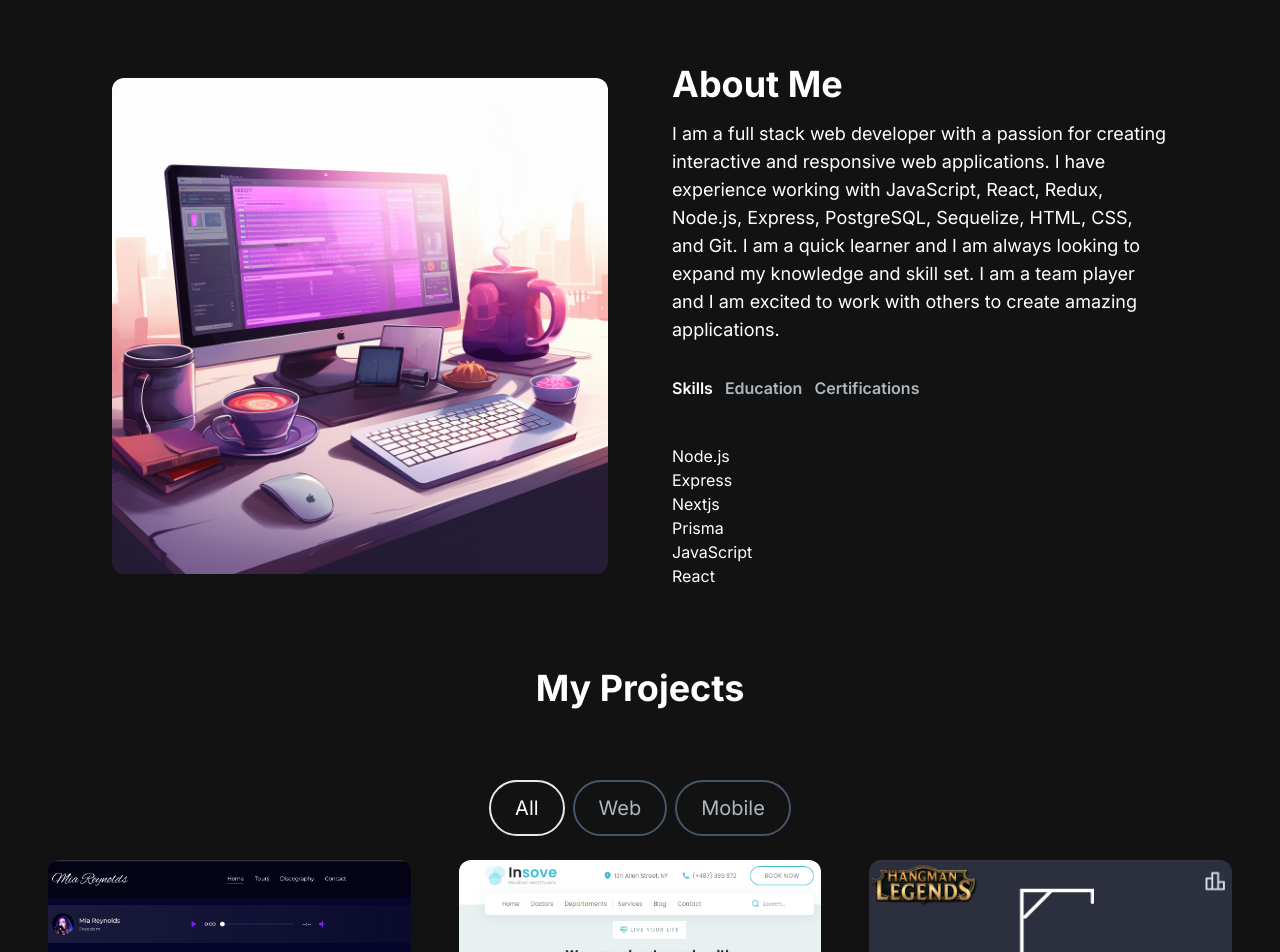
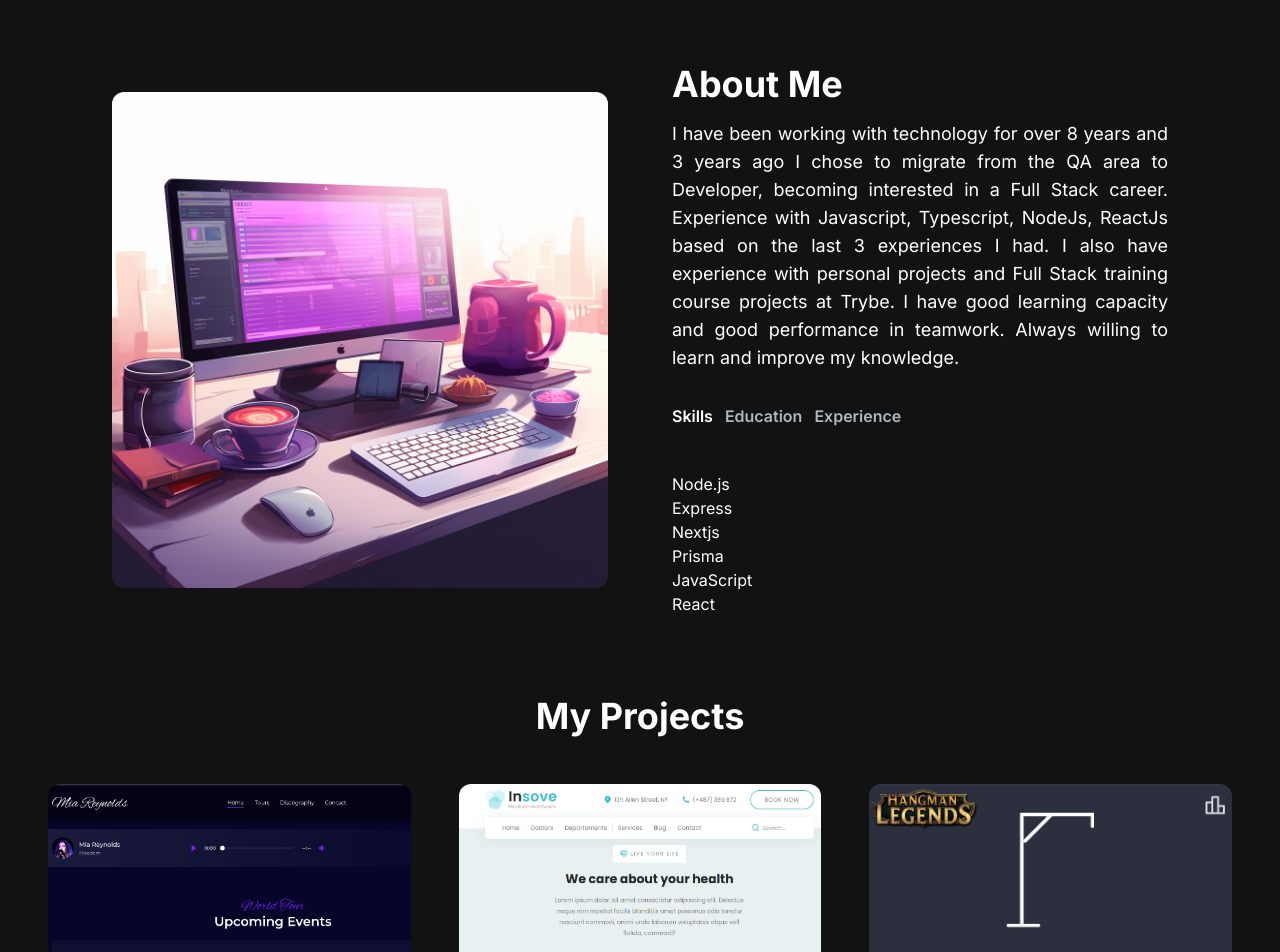
Before and after one commit to fomes/nextjs-portfolio-website, a Next.js app: page / in a window 1280 px wide. Shown: the part 640-1592 px from the top of the page. Built offline with nearby package versions, Linux system fonts and the light colour scheme.

Commit message:
Fix userData, broken styles

```diff
--- a/_data/db.tsx
+++ b/_data/db.tsx
@@ -25,7 +25,7 @@ export const userData = [
   },
   {
     title: "Experience",
-    id: "experiece",
+    id: "experience",
     content: (
       <ul className="list-disc pl-2">
         <li>Front End Developer - Dell LEAD</li>
@@ -33,6 +33,10 @@ export const userData = [
         <li>Front End Developer - Loop3</li>
       </ul>
     ),
+  },
+  {
+    about:
+      "I have been working with technology for over 8 years and 3 years ago I chose to migrate from the QA area to Developer, becoming interested in a Full Stack career. Experience with Javascript, Typescript, NodeJs, ReactJs based on the last 3 experiences I had. I also have experience with personal projects and Full Stack training course projects at Trybe. I have good learning capacity and good performance in teamwork. Always willing to learn and improve my knowledge.",
   },
 ];
 
--- a/package.json
+++ b/package.json
@@ -14,6 +14,7 @@
     "next": "14.0.0",
     "react": "^18",
     "react-dom": "^18",
+    "react-scroll": "^1.9.0",
     "react-type-animation": "^3.2.0",
     "tailwind-merge": "^1.14.0"
   },
@@ -21,6 +22,7 @@
     "@types/node": "^20",
     "@types/react": "^18",
     "@types/react-dom": "^18",
+    "@types/react-scroll": "^1.8.9",
     "autoprefixer": "^10",
     "eslint": "^8",
     "eslint-config-next": "14.0.0",
--- a/src/app/layout.tsx
+++ b/src/app/layout.tsx
@@ -16,7 +16,7 @@ export default function RootLayout({
   children: React.ReactNode;
 }) {
   return (
-    <html lang="en" className="scroll-smooth">
+    <html lang="en" id="#">
       <body className={twMerge(inter.className, "bg-[#121212]")}>
         {children}
       </body>
--- a/src/components/AboutSection/index.tsx
+++ b/src/components/AboutSection/index.tsx
@@ -27,14 +27,7 @@ export function AboutSection() {
         />
         <div className="mt-4 md:mt-0 text-left flex flex-col h-full">
           <h2 className="text-4xl font-bold text-white mb-4">About Me</h2>
-          <p className="text-base lg:text-lg">
-            I am a full stack web developer with a passion for creating
-            interactive and responsive web applications. I have experience
-            working with JavaScript, React, Redux, Node.js, Express, PostgreSQL,
-            Sequelize, HTML, CSS, and Git. I am a quick learner and I am always
-            looking to expand my knowledge and skill set. I am a team player and
-            I am excited to work with others to create amazing applications.
-          </p>
+          <p className="text-base text-justify lg:text-lg">{userData[3].about}</p>
           <div className="flex flex-row justify-start mt-8">
             <TabButton
               selectTab={() => handleTabChange("skills")}
@@ -51,11 +44,11 @@ export function AboutSection() {
               Education{" "}
             </TabButton>
             <TabButton
-              selectTab={() => handleTabChange("certifications")}
-              active={tab === "certifications"}
+              selectTab={() => handleTabChange("experience")}
+              active={tab === "experience"}
             >
               {" "}
-              Certifications{" "}
+              Experience{" "}
             </TabButton>
           </div>
           <div className="mt-8">
--- a/src/components/HeroSection/index.tsx
+++ b/src/components/HeroSection/index.tsx
@@ -7,7 +7,7 @@ import { TypeAnimation } from "react-type-animation";
 
 export function HeroSection() {
   return (
-    <section className="lg:py-16" id="#">
+    <section className="lg:py-16">
       <div className="grid grid-cols-1 sm:grid-cols-12 xs:flex flex-col">
         <motion.div
           initial={{ opacity: 0, scale: 0.5 }}
--- a/src/components/NavLink/index.tsx
+++ b/src/components/NavLink/index.tsx
@@ -1,15 +1,19 @@
-import Link from "next/link";
+import { Link } from "react-scroll";
 
 interface NavLinkProps {
-  href: string;
+  to: string;
   title: string;
 }
 
-export function NavLink({ href, title }: NavLinkProps) {
+export function NavLink({ to, title }: NavLinkProps) {
   return (
     <Link
-      href={href}
-      className="block py-2 pl-3 pr-4 text-[#ADB7BE] sm:text-xl rounded md:p-0 hover:text-white"
+      spy
+      smooth
+      to={to}
+      offset={-20}
+      duration={500}
+      className="block py-2 pl-3 pr-4 text-[#ADB7BE] sm:text-xl rounded md:p-0 hover:text-white cursor-pointer transition-all duration-300"
     >
       {title}
     </Link>
--- a/src/components/Navbar/index.tsx
+++ b/src/components/Navbar/index.tsx
@@ -13,19 +13,19 @@ import { MenuOverlay } from "../MenuOverlay";
 const navLinks = [
   {
     title: "Home",
-    path: "#home",
+    path: "#",
   },
   {
     title: "About",
-    path: "#about",
+    path: "about",
   },
   {
     title: "Projects",
-    path: "#projects",
+    path: "projects",
   },
   {
     title: "Contact",
-    path: "#contact",
+    path: "contact",
   },
 ];
 export function Navbar() {
@@ -38,7 +38,7 @@ export function Navbar() {
           href={"/"}
           className="text-2xl md:text-5xl text-white font-semibold"
         >
-          <CommandLineIcon className="w-10 hover:scale-110" />
+          <CommandLineIcon className="w-10 hover:scale-110 transition-all duration-300" />
         </Link>
         <div className="mobile-menu block md:hidden">
           {!navbarOpen ? (
@@ -61,7 +61,7 @@ export function Navbar() {
           <ul className="flex p-4 md:p-0 md:flex-row md:space-x-8 mt-0">
             {navLinks.map((link, index) => (
               <li key={index}>
-                <NavLink href={link.path} title={link.title} />
+                <NavLink to={link.path} title={link.title} />
               </li>
             ))}
           </ul>
--- a/src/components/ProjectCard/index.tsx
+++ b/src/components/ProjectCard/index.tsx
@@ -1,6 +1,9 @@
 import React from "react";
 import Link from "next/link";
-import { CodeBracketIcon, EyeIcon } from "@heroicons/react/24/outline";
+import {
+  CodeBracketIcon,
+  MagnifyingGlassIcon,
+} from "@heroicons/react/24/outline";
 
 interface ProjectCardProps {
   imgUrl: string;
@@ -27,16 +30,22 @@ export default function ProjectCard({
           <Link
             href={gitUrl}
             target="_blank"
-            className="h-14 w-14 mr-2 border-2 relative rounded-full border-[#ADB7BE] hover:border-white transition-all duration-300 group/link"
+            className="h-14 w-14 mr-2 relative rounded-full bg-white/70 hover:bg-white transition-all duration-300 group/link"
           >
-            <CodeBracketIcon className="h-10 w-10 text-[#ADB7BE] absolute top-1/2 left-1/2 transform -translate-x-1/2 -translate-y-1/2  cursor-pointer group-hover/link:text-white" />
+            <CodeBracketIcon
+              strokeWidth={2}
+              className="h-8 w-8 text-blue-500 absolute top-1/2 left-1/2 transform -translate-x-1/2 -translate-y-1/2 cursor-pointer"
+            />
           </Link>
           <Link
             href={previewUrl}
             target="_blank"
-            className="h-14 w-14 border-2 relative rounded-full border-[#ADB7BE] hover:border-white group/link"
+            className="h-14 w-14 relative rounded-full bg-white/70 hover:bg-white group/link"
           >
-            <EyeIcon className="h-10 w-10 text-[#ADB7BE] absolute top-1/2 left-1/2 transform -translate-x-1/2 -translate-y-1/2  cursor-pointer group-hover/link:text-white" />
+            <MagnifyingGlassIcon
+              strokeWidth={2}
+              className="h-8 w-8 text-blue-500 absolute top-1/2 left-1/2 transform -translate-x-1/2 -translate-y-1/2  cursor-pointer"
+            />
           </Link>
         </div>
       </div>
--- a/src/components/ProjectSection/index.tsx
+++ b/src/components/ProjectSection/index.tsx
@@ -2,10 +2,8 @@
 
 import React, { useState, useRef } from "react";
 import { motion, useInView } from "framer-motion";
-
-import { ProjectTag } from "@/components/ProjectTag";
+import { projectsData } from "../../../_data/db";
 import ProjectCard from "@/components/ProjectCard";
-import { projectsData } from "../../../_data/db";
 
 export default function ProjectsSection() {
   const [tag, setTag] = useState("All");
@@ -30,23 +28,7 @@ export default function ProjectsSection() {
       <h2 className="text-center text-4xl font-bold text-white mt-4 mb-8 md:mb-12">
         My Projects
       </h2>
-      <div className="text-white flex flex-row justify-center items-center gap-2 py-6">
-        <ProjectTag
-          onClick={handleTagChange}
-          name="All"
-          isSelected={tag === "All"}
-        />
-        <ProjectTag
-          onClick={handleTagChange}
-          name="Web"
-          isSelected={tag === "Web"}
-        />
-        <ProjectTag
-          onClick={handleTagChange}
-          name="Mobile"
-          isSelected={tag === "Mobile"}
-        />
-      </div>
+
       <ul ref={ref} className="grid md:grid-cols-3 gap-8 md:gap-12">
         {filteredProjects.map((project, index) => (
           <motion.li
--- a/src/components/ProjectTag/index.tsx
+++ /dev/null
@@ -1,19 +0,0 @@
-interface ProjectTagProps {
-  name: string;
-  isSelected: boolean;
-  onClick: (name: string) => void;
-}
-
-export function ProjectTag({ name, onClick, isSelected }: ProjectTagProps) {
-  const buttonStyles = isSelected
-    ? "text-white border-primary-500"
-    : "text-[#ADB7BE] border-slate-600 hover:border-white transition-all duration-300";
-  return (
-    <button
-      className={`${buttonStyles} rounded-full border-2 px-6 py-3 text-xl cursor-pointer`}
-      onClick={() => onClick(name)}
-    >
-      {name}
-    </button>
-  );
-}
```
Also changed, not shown: 1 other file (tests, documents, lock files or other folders).
